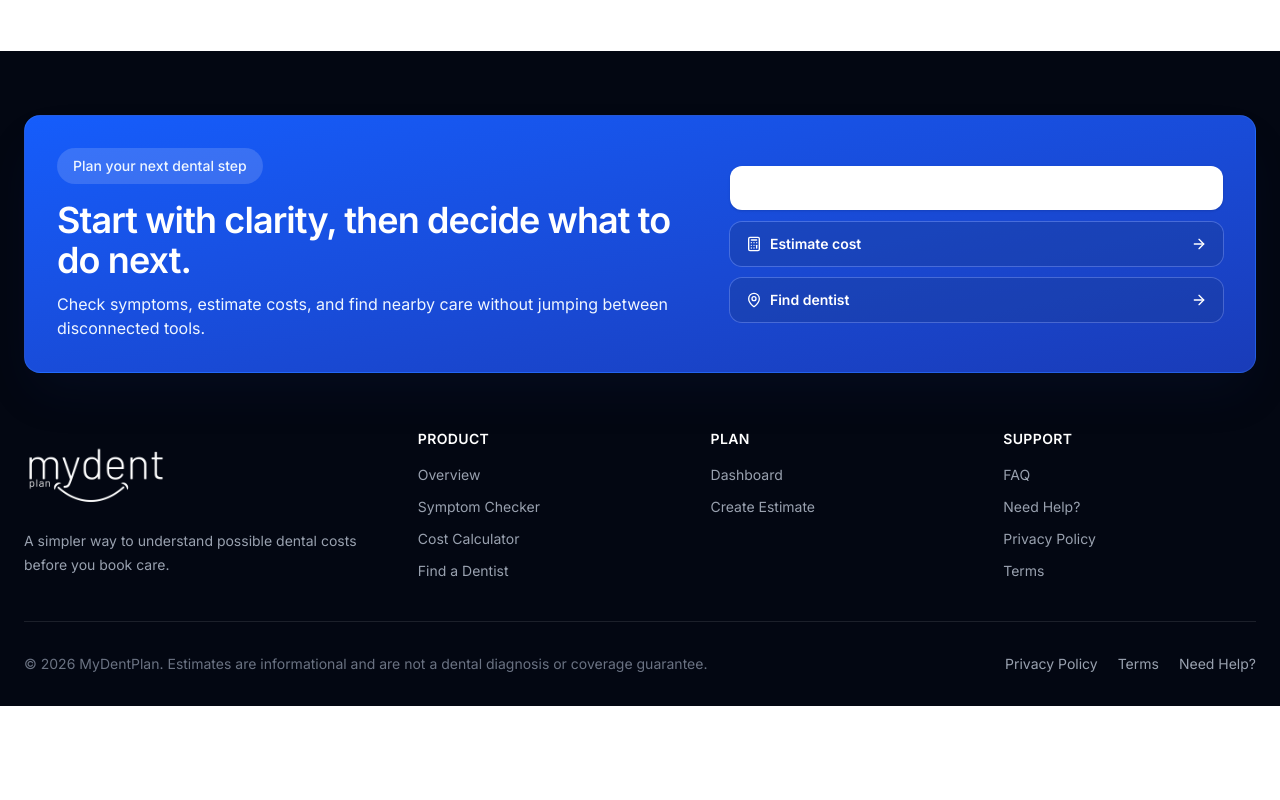
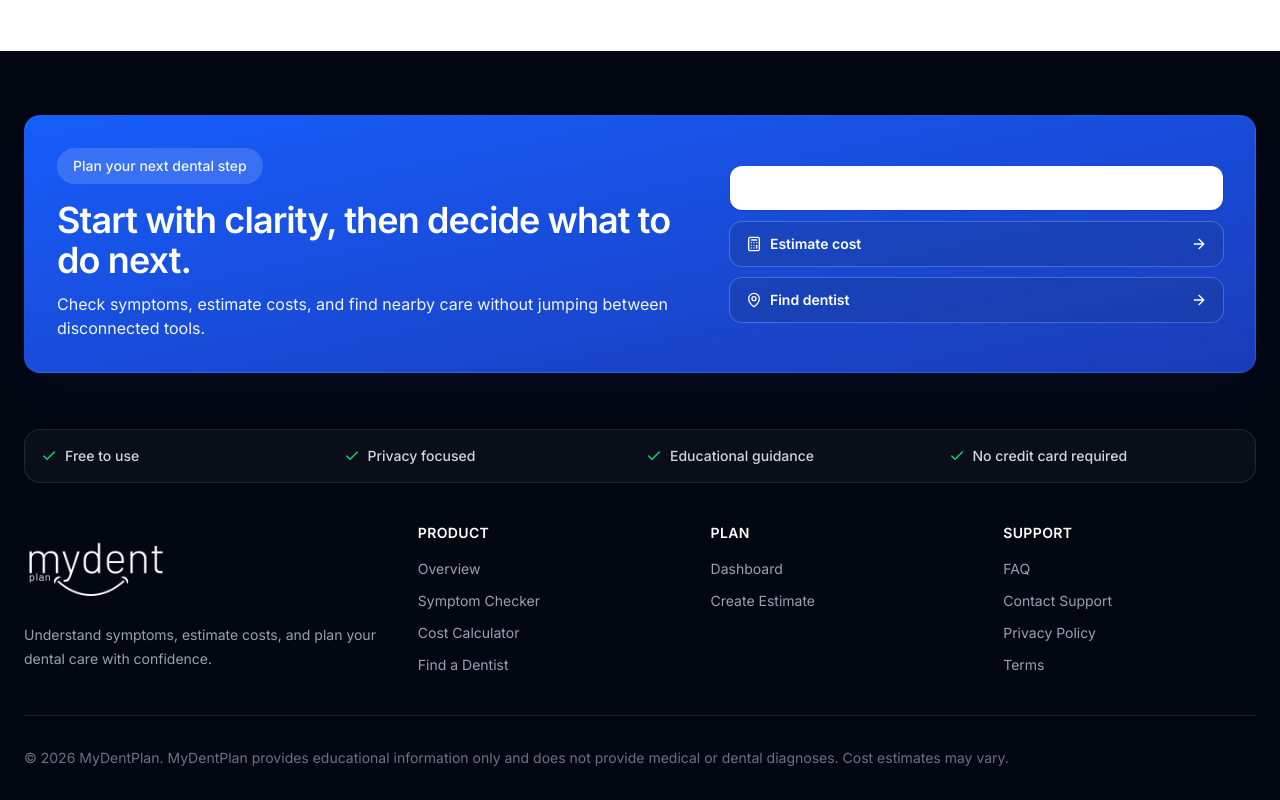
Before and after one commit to amralius/mydentplanmain, a React (Vite) app: page /terms in a window 1280 px wide. Shown: the part 977-1777 px from the top of the page. Before the commit the page ends 1683 px from the top, so only its background shows below. Built offline with nearby package versions, Linux system fonts and the light colour scheme; no server answers.

Commit message:
Improve dashboard personalization and activity

```diff
--- a/src/app/components/Footer.tsx
+++ b/src/app/components/Footer.tsx
@@ -1,5 +1,5 @@
 import { Link } from 'react-router-dom';
-import { ArrowRight, Calculator, ClipboardList, MapPin } from 'lucide-react';
+import { ArrowRight, Calculator, Check, ClipboardList, MapPin } from 'lucide-react';
 import logo from "../../imports/1-2.png";
 
 export default function Footer() {
@@ -17,9 +17,16 @@ export default function Footer() {
 
   const supportLinks = [
     { to: '/faq', label: 'FAQ' },
-    { to: '/faq#contact-support', label: 'Need Help?' },
+    { to: '/faq#contact-support', label: 'Contact Support' },
     { to: '/privacy', label: 'Privacy Policy' },
     { to: '/terms', label: 'Terms' },
+  ];
+
+  const trustItems = [
+    'Free to use',
+    'Privacy focused',
+    'Educational guidance',
+    'No credit card required',
   ];
 
   return (
@@ -42,27 +49,36 @@ export default function Footer() {
             <div className="grid gap-3 sm:grid-cols-3 lg:grid-cols-1">
               <Link
                 to="/symptom-checker"
-                className="flex items-center justify-between rounded-xl bg-white px-4 py-3 text-sm font-semibold text-primary shadow-sm transition hover:bg-blue-50"
+                className="group flex items-center justify-between rounded-xl bg-white px-4 py-3 text-sm font-semibold text-primary shadow-sm transition hover:-translate-y-0.5 hover:bg-blue-50 hover:brightness-105"
               >
                 <span className="flex items-center gap-2"><ClipboardList className="h-4 w-4" /> Check symptoms</span>
-                <ArrowRight className="h-4 w-4" />
+                <ArrowRight className="h-4 w-4 transition-transform group-hover:translate-x-1" />
               </Link>
               <Link
                 to="/calculator"
-                className="flex items-center justify-between rounded-xl bg-blue-900/35 px-4 py-3 text-sm font-semibold text-white ring-1 ring-white/20 transition hover:bg-blue-900/50"
+                className="group flex items-center justify-between rounded-xl bg-blue-900/35 px-4 py-3 text-sm font-semibold text-white ring-1 ring-white/20 transition hover:-translate-y-0.5 hover:bg-blue-900/50 hover:brightness-110"
               >
                 <span className="flex items-center gap-2"><Calculator className="h-4 w-4" /> Estimate cost</span>
-                <ArrowRight className="h-4 w-4" />
+                <ArrowRight className="h-4 w-4 transition-transform group-hover:translate-x-1" />
               </Link>
               <Link
                 to="/find-dentist"
-                className="flex items-center justify-between rounded-xl bg-blue-900/35 px-4 py-3 text-sm font-semibold text-white ring-1 ring-white/20 transition hover:bg-blue-900/50"
+                className="group flex items-center justify-between rounded-xl bg-blue-900/35 px-4 py-3 text-sm font-semibold text-white ring-1 ring-white/20 transition hover:-translate-y-0.5 hover:bg-blue-900/50 hover:brightness-110"
               >
                 <span className="flex items-center gap-2"><MapPin className="h-4 w-4" /> Find dentist</span>
-                <ArrowRight className="h-4 w-4" />
+                <ArrowRight className="h-4 w-4 transition-transform group-hover:translate-x-1" />
               </Link>
             </div>
           </div>
+        </div>
+
+        <div className="mb-10 grid gap-3 rounded-2xl border border-white/10 bg-white/[0.03] p-4 sm:grid-cols-2 lg:grid-cols-4">
+          {trustItems.map((item) => (
+            <div key={item} className="flex items-center gap-2 text-sm font-medium text-gray-300">
+              <Check className="h-4 w-4 text-green-400" />
+              {item}
+            </div>
+          ))}
         </div>
 
         <div className="grid gap-10 border-b border-white/10 pb-10 md:grid-cols-[1.4fr_1fr_1fr_1fr]">
@@ -71,7 +87,7 @@ export default function Footer() {
               <img src={logo} alt="MyDentPlan" className="h-16 w-auto brightness-0 invert md:h-20" />
             </Link>
             <p className="max-w-sm text-sm leading-6 text-gray-400">
-              A simpler way to understand possible dental costs before you book care.
+              Understand symptoms, estimate costs, and plan your dental care with confidence.
             </p>
           </div>
 
@@ -117,19 +133,8 @@ export default function Footer() {
 
         <div className="flex flex-col gap-4 pt-8 text-sm text-gray-500 md:flex-row md:items-center md:justify-between">
           <p>
-            © 2026 MyDentPlan. Estimates are informational and are not a dental diagnosis or coverage guarantee.
+            © 2026 MyDentPlan. MyDentPlan provides educational information only and does not provide medical or dental diagnoses. Cost estimates may vary.
           </p>
-          <div className="flex flex-wrap gap-x-5 gap-y-2">
-            <Link to="/privacy" className="text-gray-400 transition-colors hover:text-white">
-              Privacy Policy
-            </Link>
-            <Link to="/terms" className="text-gray-400 transition-colors hover:text-white">
-              Terms
-            </Link>
-            <Link to="/faq#contact-support" className="text-gray-400 transition-colors hover:text-white">
-              Need Help?
-            </Link>
-          </div>
         </div>
       </div>
     </footer>
```
